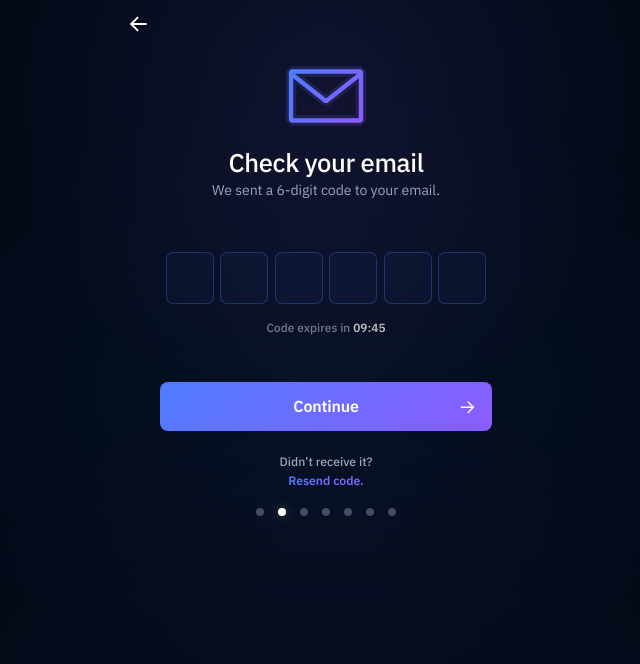
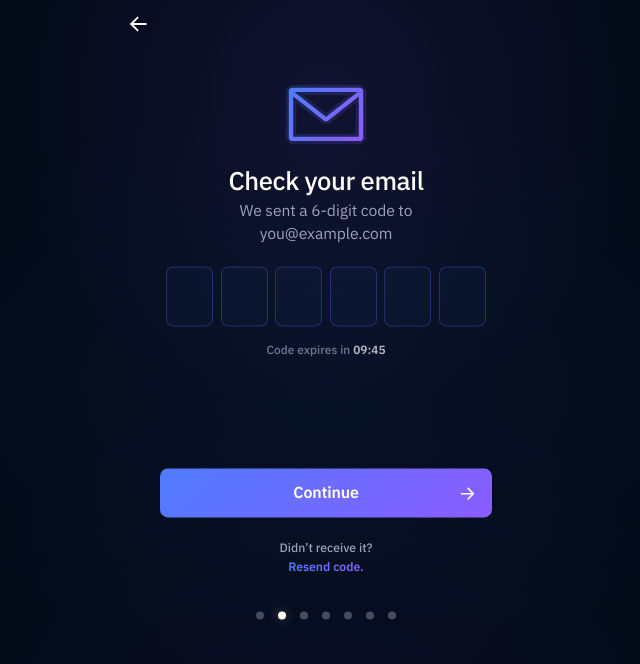
Before and after one commit to Outflo-dev/outflo-v2, a Next.js app: page /verify-email in a window 1280 px wide. Shown: the top 664 px of the page, without its empty margins (314-954 px from the left). Built offline with nearby package versions, Linux system fonts and the light colour scheme.

Commit message:
Polish Verify Email onboarding layout

```diff
--- a/src/compositions/onboarding/verify-email/VerifyEmailComposition.tsx
+++ b/src/compositions/onboarding/verify-email/VerifyEmailComposition.tsx
@@ -12,6 +12,9 @@
 -------------------------------- */
 import BackNavigationAction from "@/components/system/primitives/actions/navigation/BackNavigationAction";
 import OnboardingPrimaryAction from "@/components/system/primitives/actions/onboarding/OnboardingPrimaryAction";
+import introStyles from "./internal/intro/VerifyEmailIntro.module.css";
+import progressPlacementStyles from "./internal/progress/VerifyEmailProgressPlacement.module.css";
+import contentPlacementStyles from "./internal/layout/VerifyEmailContentPlacement.module.css";
 
 import {
     ArrowIcon,
@@ -46,12 +49,16 @@ export default function VerifyEmailComposition() {
                 />
             }
         >
+            <div className={contentPlacementStyles.frame}>
                 <VerifyEmailIcon />
 
+                <div className={introStyles.frame}>
                     <OnboardingPageIntro
                         title="Check your email"
-                subtitle="We sent a 6-digit code to your email."
+                        subtitle={`We sent a 6-digit code to
+you@example.com`}
                     />
+                </div>
 
                 <OnboardingPageBody>
                     <VerifyEmailForm />
@@ -74,10 +81,13 @@ export default function VerifyEmailComposition() {
 
                 <VerifyEmailResendPrompt />
 
+                <div className={progressPlacementStyles.frame}>
                     <OnboardingPageProgress
                         step={2}
                         totalSteps={7}
                     />
+                </div>
+            </div>
         </OnboardingPage>
     );
 }
--- a/src/compositions/onboarding/verify-email/internal/code/module/construction/code.cell.module.css
+++ b/src/compositions/onboarding/verify-email/internal/code/module/construction/code.cell.module.css
@@ -10,7 +10,7 @@
 .cell {
     width: 100%;
     min-width: 0;
-    height: 3.25rem;
+    height: 3.75rem;
 
     padding: 0;
 
--- a/src/compositions/onboarding/verify-email/internal/code/module/construction/code.track.module.css
+++ b/src/compositions/onboarding/verify-email/internal/code/module/construction/code.track.module.css
@@ -3,8 +3,8 @@
    File: src/compositions/onboarding/verify-email/internal/code/module/construction/code.track.module.css
    Scope: Own the six-position verification-code track
    Last Updated:
-   - date: 2026-08-02
-   - note: distribute six equal code cells across the available form width
+   - date: 2026-08-07
+   - note: open the six-cell verification track slightly for the final composition
    ========================================================== */
 
 .track {
@@ -13,5 +13,5 @@
 
     width: 100%;
 
-    gap: 0.4rem;
+    gap: 0.45rem;
 }
--- a/src/compositions/onboarding/verify-email/internal/form/module/style/form.frame.module.css
+++ b/src/compositions/onboarding/verify-email/internal/form/module/style/form.frame.module.css
@@ -3,8 +3,8 @@
    File: src/compositions/onboarding/verify-email/internal/form/module/style/form.frame.module.css
    Scope: Own the relationship between Verify Email code entry and expiry
    Last Updated:
-   - date: 2026-08-02
-   - note: establish the complete-width verification form stack
+   - date: 2026-08-06
+   - note: create the lower separation between verification expiry and primary action
    ========================================================== */
 
 .frame {
@@ -14,7 +14,8 @@
 
     width: 100%;
 
-    margin-top: 3rem;
-    margin-bottom: 2rem;
+    margin-top: 1rem;
+    margin-bottom: 6rem;
+
     gap: 1rem;
 }
--- /dev/null
+++ b/src/compositions/onboarding/verify-email/internal/intro/VerifyEmailIntro.module.css
@@ -0,0 +1,19 @@
+/* ==========================================================
+   OUTFLO — VERIFY EMAIL INTRO
+   File: src/compositions/onboarding/verify-email/internal/intro/VerifyEmailIntro.module.css
+   Scope: Own the local Verify Email intro presentation
+   Last Updated:
+   - date: 2026-08-07
+   - note: enlarge the Verify Email support copy and preserve its two-line email treatment
+   ========================================================== */
+
+.frame {
+    width: 100%;
+}
+
+.frame p {
+    font-size: 0.98rem;
+    line-height: 1.5;
+
+    white-space: pre-line;
+}
--- /dev/null
+++ b/src/compositions/onboarding/verify-email/internal/layout/VerifyEmailContentPlacement.module.css
@@ -0,0 +1,14 @@
+/* ==========================================================
+   OUTFLO — VERIFY EMAIL CONTENT PLACEMENT
+   File: src/compositions/onboarding/verify-email/internal/layout/VerifyEmailContentPlacement.module.css
+   Scope: Own the local optical placement of the complete Verify Email content sequence
+   Last Updated:
+   - date: 2026-08-07
+   - note: lower the complete Verify Email content sequence without changing its internal rhythm
+   ========================================================== */
+
+.frame {
+    width: 100%;
+
+    transform: translateY(1.15rem);
+}
--- /dev/null
+++ b/src/compositions/onboarding/verify-email/internal/progress/VerifyEmailProgressPlacement.module.css
@@ -0,0 +1,14 @@
+/* ==========================================================
+   OUTFLO — VERIFY EMAIL PROGRESS PLACEMENT
+   File: src/compositions/onboarding/verify-email/internal/progress/VerifyEmailProgressPlacement.module.css
+   Scope: Own the local vertical placement of Verify Email progress
+   Last Updated:
+   - date: 2026-08-07
+   - note: lower Verify Email progress into the final lower-page position
+   ========================================================== */
+
+.frame {
+    width: 100%;
+
+    margin-top: 2.25rem;
+}
--- /dev/null
+++ b/src/compositions/onboarding/verify-email/internal/resend/VerifyEmailResendPrompt.module.css
@@ -0,0 +1,14 @@
+/* ==========================================================
+   OUTFLO — VERIFY EMAIL RESEND PROMPT PLACEMENT
+   File: src/compositions/onboarding/verify-email/internal/resend/VerifyEmailResendPrompt.module.css
+   Scope: Own the local vertical placement of the Verify Email resend prompt
+   Last Updated:
+   - date: 2026-08-06
+   - note: lower the resend prompt beneath the primary verification action
+   ========================================================== */
+
+.frame {
+    width: 100%;
+
+    margin-top: .75rem;
+}
--- a/src/compositions/onboarding/verify-email/internal/resend/VerifyEmailResendPrompt.tsx
+++ b/src/compositions/onboarding/verify-email/internal/resend/VerifyEmailResendPrompt.tsx
@@ -3,10 +3,10 @@
 /* ==========================================================
    OUTFLO — VERIFY EMAIL RESEND PROMPT
    File: src/compositions/onboarding/verify-email/internal/resend/VerifyEmailResendPrompt.tsx
-   Scope: Own the local resend-code alternate meaning for Verify Email
+   Scope: Own the local resend-code alternate meaning and placement for Verify Email
    Last Updated:
-   - date: 2026-08-02
-   - note: declare resend through the canonical onboarding alternate action
+   - date: 2026-08-06
+   - note: lower the resend prompt without changing the shared onboarding alternate action
    ========================================================== */
 
 /* ------------------------------
@@ -15,6 +15,8 @@
 import {
     OnboardingPageAlternateAction,
 } from "@/components/onboarding/page";
+
+import styles from "./VerifyEmailResendPrompt.module.css";
 
 /* ------------------------------
    Component
@@ -25,10 +27,12 @@ export default function VerifyEmailResendPrompt() {
     }
 
     return (
-        <OnboardingPageAlternateAction
-            prompt="Didn’t receive it?"
-            actionLabel="Resend code."
-            onAction={handleResendCode}
-        />
+        <div className={styles.frame}>
+            <OnboardingPageAlternateAction
+                prompt="Didn’t receive it?"
+                actionLabel="Resend code."
+                onAction={handleResendCode}
+            />
+        </div>
     );
 }
```
Lines whose indentation alone changed are shown as unchanged.
